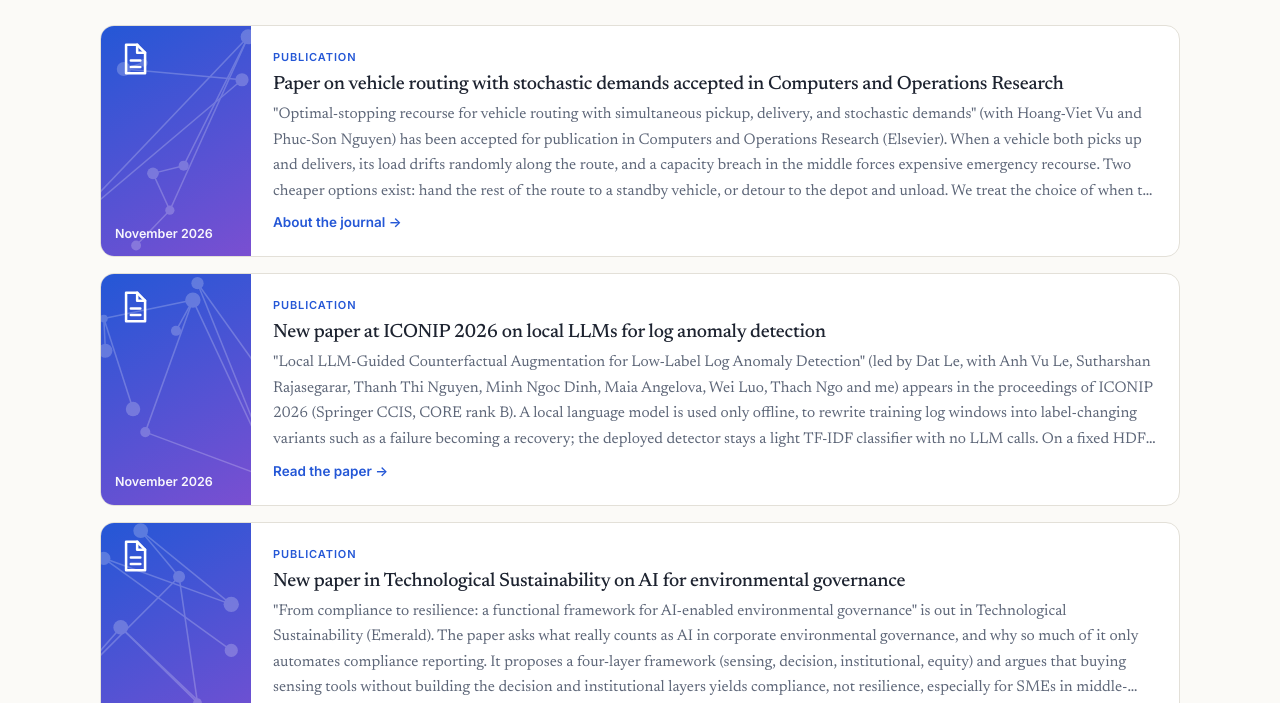
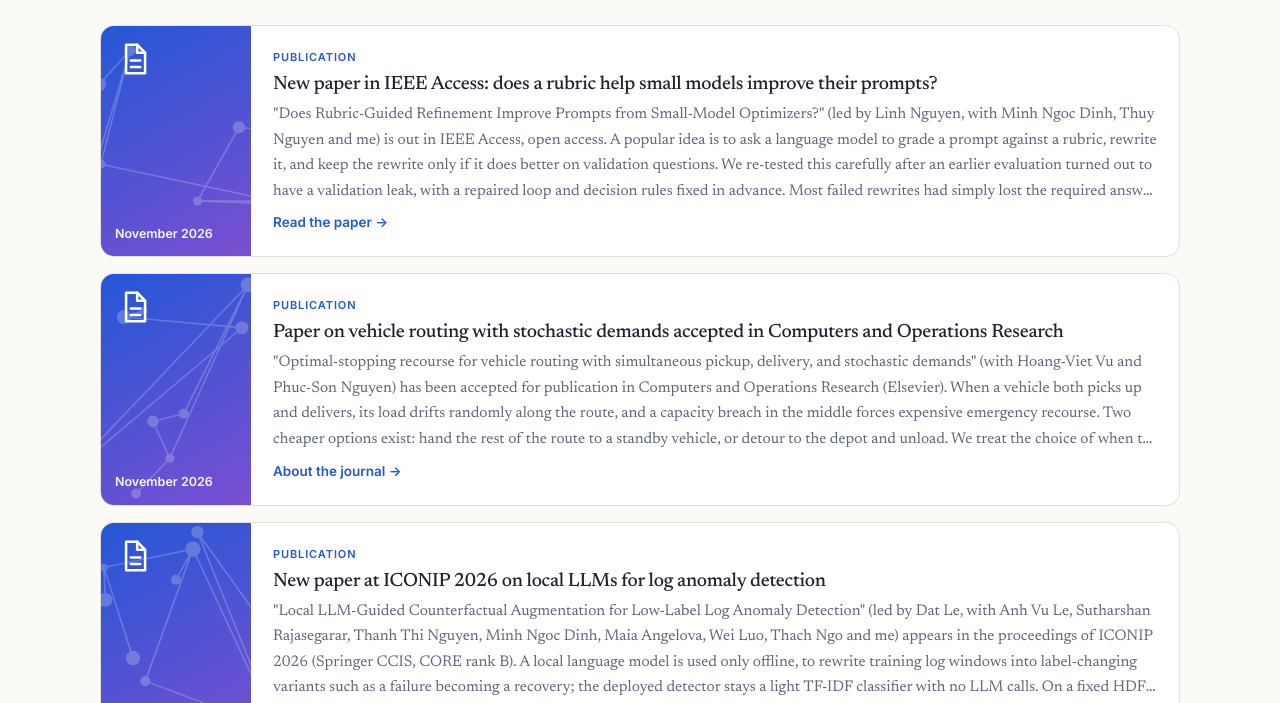
Before and after one commit to vinhqdang/vinhqdang.github.io, a plain HTML site: page index.html in a window 1280 px wide. Shown: the part 717-1420 px from the top of the page. Drawn offline with Linux system fonts and the light colour scheme.

Commit message:
Add IEEE Access paper on rubric-guided prompt refinement to Publications and News
Co-Authored-By: Claude Sonnet 5.5 <noreply@anthropic.com>
Claude-Session: https://claude.ai/code/session_01Xb1MycvSfXphX7ZvUHzN5b

```diff
--- a/index.html
+++ b/index.html
@@ -53,7 +53,7 @@
         <aside class="glance" aria-label="Research at a glance">
           <h2>At a glance</h2>
           <dl class="stats">
-            <div class="stat"><dt>publications</dt><dd><span data-pub-count>93</span></dd></div>
+            <div class="stat"><dt>publications</dt><dd><span data-pub-count>94</span></dd></div>
             <div class="stat"><dt>citations (Google Scholar)</dt><dd>1,046</dd></div>
             <div class="stat"><dt>h-index</dt><dd>19</dd></div>
             <div class="stat"><dt>i10-index</dt><dd>25</dd></div>
--- a/publications.js
+++ b/publications.js
@@ -23,6 +23,17 @@ window.sitePublications = [
     wos: "Not confirmed",
     scopus: "Not confirmed",
     scimago: "Q2"
+  },
+  {
+    year: "2026",
+    title: "Does Rubric-Guided Refinement Improve Prompts from Small-Model Optimizers?",
+    authors: "Linh Nguyen, Quang-Vinh Dang, Minh Ngoc Dinh, Thuy Nguyen",
+    venue: "IEEE Access",
+    type: "Journal Article",
+    href: "https://doi.org/10.1109/ACCESS.2026.3757210",
+    wos: "SCIE",
+    scopus: "91st percentile",
+    scimago: "Q1"
   },
   {
     year: "2026",
--- a/updates.js
+++ b/updates.js
@@ -1,5 +1,15 @@
 // Add new items to the top of this list.
 window.siteUpdates = [
+  {
+    date: "November 2026",
+    type: "Publication",
+    title: "New paper in IEEE Access: does a rubric help small models improve their prompts?",
+    summary:
+      "\"Does Rubric-Guided Refinement Improve Prompts from Small-Model Optimizers?\" (led by Linh Nguyen, with Minh Ngoc Dinh, Thuy Nguyen and me) is out in IEEE Access, open access. A popular idea is to ask a language model to grade a prompt against a rubric, rewrite it, and keep the rewrite only if it does better on validation questions. We re-tested this carefully after an earlier evaluation turned out to have a validation leak, with a repaired loop and decision rules fixed in advance. Most failed rewrites had simply lost the required answer format, so the first test could not tell a bad idea from a bad treatment. Once the format was protected, the rubric-guided version won in 1 setting and lost in 3, while a plain rewrite with the same protection gained 3.8 points on average. Larger models improved the prompts too, but again a rubric-free rewrite did about as well. The paper concludes that the rubric is not shown to help, and limits its claims to Qwen3 targets, nine tasks and the optimizers tested. IEEE Access is SCIE-indexed, SCImago Q1 and at the 91st Scopus percentile.",
+    href: "https://doi.org/10.1109/ACCESS.2026.3757210",
+    cta: "Read the paper",
+    featured: true
+  },
   {
     date: "November 2026",
     type: "Publication",
```
